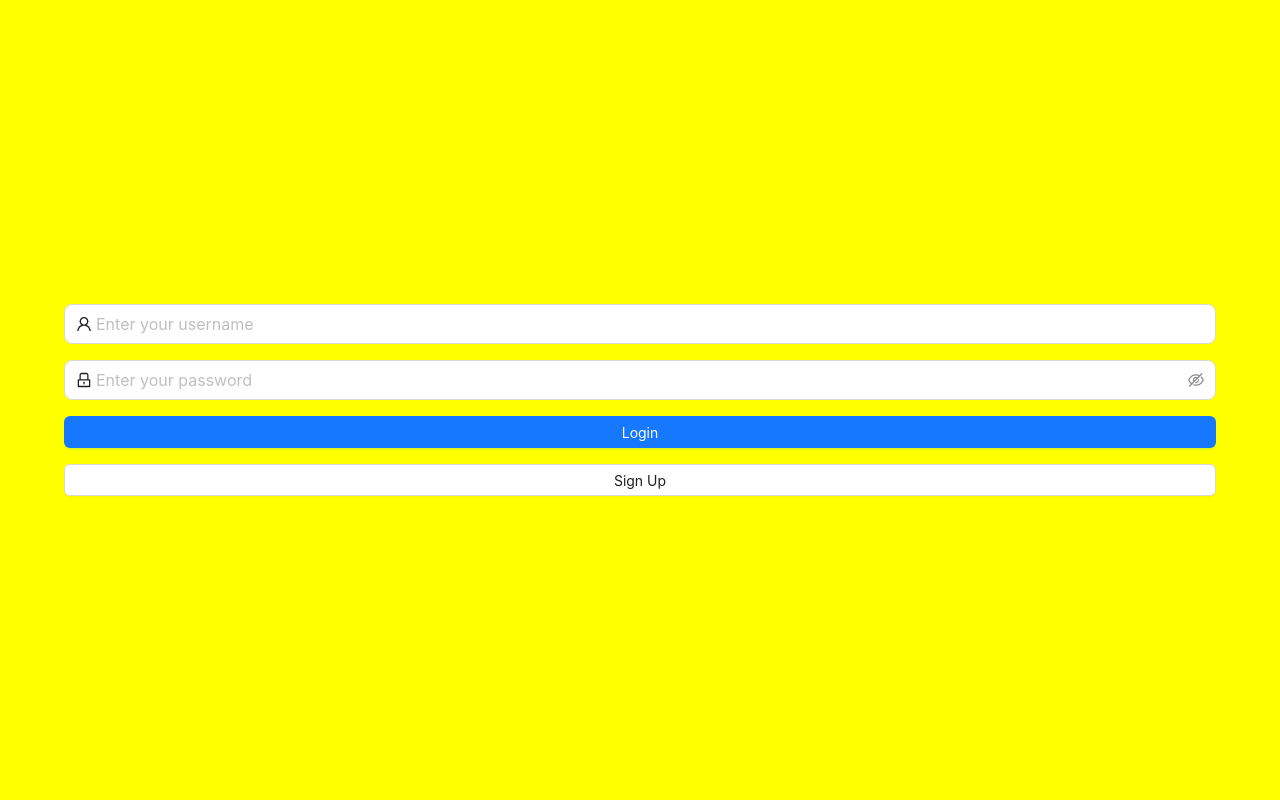
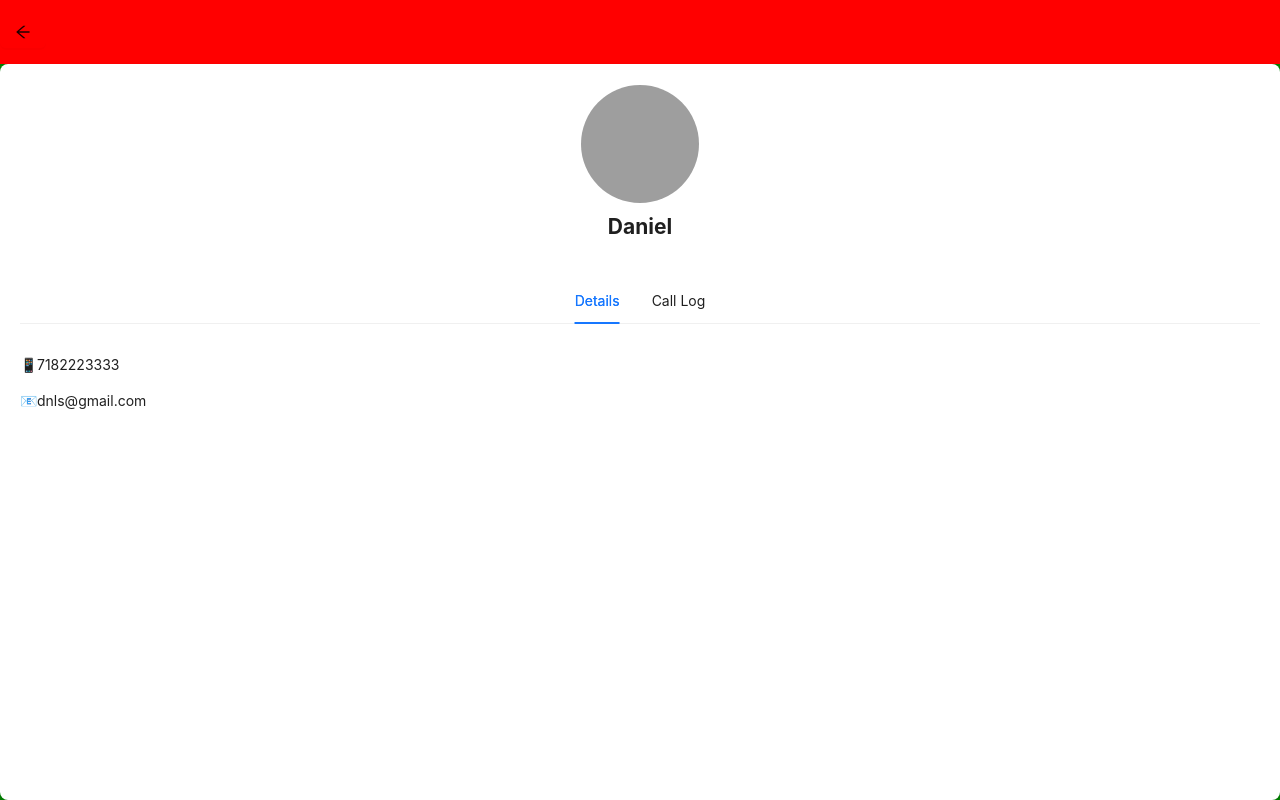
Before and after one commit to DanielSosunov/sosu-prm-frontend-reactjs, a React (Create React App) app: page /next in a window 1280 px wide. Built offline with nearby package versions, Linux system fonts and the light colour scheme; grey boxes are pictures that could not be loaded.

Commit message:
Added better error modal, fixed apimanager, added logger, added localstorage, added contact view

```diff
--- a/package.json
+++ b/package.json
@@ -9,6 +9,7 @@
     "antd": "^5.15.2",
     "react": "^18.2.0",
     "react-dom": "^18.2.0",
+    "react-router-dom": "^6.22.3",
     "react-scripts": "5.0.1",
     "web-vitals": "^2.1.4"
   },
--- a/src/App.js
+++ b/src/App.js
@@ -1,12 +1,30 @@
-import logo from "./logo.svg";
+import { BrowserRouter as Router, Route, Routes } from "react-router-dom";
 import "./App.css";
 import LoginForm from "./pages/auth/login";
+import ContactPage from "./pages/contact/view";
 
 function App() {
   return (
-    <div className="App">
-      <LoginForm />
-    </div>
+    <Router>
+      <div className="App">
+        <Routes>
+          <Route path="/" element={<LoginForm />} />
+          <Route
+            path="/next"
+            element={
+              <ContactPage
+                contact={{
+                  name: "Daniel",
+                  phone: "7182223333",
+                  email: "dnls@gmail.com",
+                  photo: "https://www.w3schools.com/w3css/img_avatar3.png",
+                }}
+              />
+            }
+          />
+        </Routes>
+      </div>
+    </Router>
   );
 }
 
--- a/src/pages/auth/login.jsx
+++ b/src/pages/auth/login.jsx
@@ -1,19 +1,18 @@
 import React, { useEffect, useState } from "react";
-import {
-  InfoCircleOutlined,
-  UserOutlined,
-  EyeInvisibleOutlined,
-  EyeTwoTone,
-  LockOutlined,
-} from "@ant-design/icons";
-import { Input, Tooltip, Button, Space } from "antd";
+import { useNavigate } from "react-router-dom";
+import { Input, Button, Modal } from "antd";
+import { UserOutlined, LockOutlined } from "@ant-design/icons";
 import APIManager from "../../utils/APIManager";
+import LocalStorageManager from "../../utils/LocalStorageManager";
 
 const LoginForm = () => {
   const [username, setUsername] = useState("");
   const [password, setPassword] = useState("");
   const [loginLoading, setLoginLoading] = useState(false);
   const [signupLoading, setSignupLoading] = useState(false);
+  const [errorModalVisible, setErrorModalVisible] = useState(false);
+  const [errorMessage, setErrorMessage] = useState("");
+  const navigate = useNavigate();
 
   useEffect(() => {
     console.log(username, password);
@@ -22,10 +21,17 @@ const LoginForm = () => {
   const handleLogin = async () => {
     setLoginLoading(true);
     try {
-      await APIManager.login({ username, password });
-      // Handle successful login
+      const response = await APIManager.login({ username, password });
+      if (response.success === true) {
+        LocalStorageManager.setItem("authToken", response.data.token);
+        navigate("/contact");
+      } else {
+        setErrorMessage(response.message);
+        setErrorModalVisible(true);
+      }
     } catch (error) {
-      // Handle login error
+      setErrorMessage("An error occurred during login.");
+      setErrorModalVisible(true);
     } finally {
       setLoginLoading(false);
     }
@@ -34,13 +40,25 @@ const LoginForm = () => {
   const handleSignup = async () => {
     setSignupLoading(true);
     try {
-      await APIManager.signup({ username, password });
-      // Handle successful signup
+      const response = await APIManager.signup({ username, password });
+      if (response.success === true) {
+        LocalStorageManager.setItem("authToken", response.data.token);
+        navigate("/contact");
+      } else {
+        setErrorMessage(response.message);
+        setErrorModalVisible(true);
+      }
     } catch (error) {
-      // Handle signup error
+      setErrorMessage("An error occurred during signup.");
+      setErrorModalVisible(true);
     } finally {
       setSignupLoading(false);
     }
+  };
+
+  const handleErrorModalClose = () => {
+    setErrorModalVisible(false);
+    setErrorMessage("");
   };
 
   return (
@@ -66,6 +84,20 @@ const LoginForm = () => {
           Sign Up
         </Button>
       </div>
+
+      <Modal
+        open={errorModalVisible}
+        onCancel={handleErrorModalClose}
+        footer={[
+          <Button key="okay" type="primary" onClick={handleErrorModalClose}>
+            Okay
+          </Button>,
+        ]}
+        centered
+        width="80%"
+      >
+        <p>{errorMessage}</p>
+      </Modal>
     </div>
   );
 };
--- /dev/null
+++ b/src/pages/contact/view.jsx
@@ -0,0 +1,99 @@
+import React from "react";
+import { Button, Tabs, Layout, Avatar } from "antd";
+import { ArrowLeftOutlined } from "@ant-design/icons";
+
+const { Header, Content } = Layout;
+const { TabPane } = Tabs;
+
+const ContactPage = ({ contact, onBack }) => {
+  const { name, phone, email, photo, location } = contact;
+
+  return (
+    <Layout style={styles.container}>
+      <Header style={styles.header}>
+        <Button style={styles.backButton} onClick={onBack}>
+          <ArrowLeftOutlined />
+        </Button>
+      </Header>
+      <Content style={styles.content}>
+        <div style={styles.contactCard}>
+          <Avatar size={120} src={photo} style={{ alignSelf: "center" }} />
+          <h2 style={styles.name}>{name}</h2>
+          <p style={styles.location}>{location}</p>
+          <Tabs defaultActiveKey="details" centered>
+            <TabPane tab="Details" key="details">
+              <p style={styles.info}>
+                <span role="img" aria-label="phone">
+                  &#128241;
+                </span>{" "}
+                {phone}
+              </p>
+              <p style={styles.info}>
+                <span role="img" aria-label="email">
+                  &#128231;
+                </span>{" "}
+                {email}
+              </p>
+            </TabPane>
+            <TabPane tab="Call Log" key="callLog">
+              <p>Call log content goes here.</p>
+            </TabPane>
+          </Tabs>
+        </div>
+      </Content>
+    </Layout>
+  );
+};
+
+export default ContactPage;
+
+const styles = {
+  container: {
+    height: "100vh",
+    backgroundColor: "yellow",
+  },
+  header: {
+    backgroundColor: "red",
+    padding: 0,
+    display: "flex",
+    alignItems: "center",
+  },
+  backButton: {
+    border: "none",
+    backgroundColor: "transparent",
+    fontSize: "16px",
+    // padding: "10px",
+  },
+  content: {
+    display: "flex",
+    justifyContent: "center",
+    alignItems: "center",
+    // padding: "20px",
+    backgroundColor: "green",
+  },
+  contactCard: {
+    width: "100%",
+    height: "100%",
+    backgroundColor: "#fff",
+    padding: "20px",
+    borderRadius: "8px",
+    boxShadow: "0 2px 4px rgba(0, 0, 0, 0.1)",
+    display: "flex",
+    flexDirection: "column",
+    // alignItems: "center",
+  },
+  name: {
+    marginTop: "10px",
+    marginBottom: "5px",
+  },
+  location: {
+    marginBottom: "20px",
+    color: "#888",
+    // backgroundColor: "blue",
+  },
+  info: {
+    marginBottom: "10px",
+    display: "flex",
+    alignItems: "center",
+  },
+};
--- a/src/utils/APIManager.js
+++ b/src/utils/APIManager.js
@@ -26,9 +26,9 @@ const APIManager = {
     try {
       const response = await fetch(url, options);
 
-      if (!response.ok) {
-        throw new Error(`HTTP error! status: ${response.status}`);
-      }
+      //   if (!response.ok) {
+      //     throw new Error(`HTTP error! status: ${response.status}`);
+      //   }
 
       const data = await response.json();
       return data;
--- /dev/null
+++ b/src/utils/LocalStorageManager.js
@@ -0,0 +1,22 @@
+// LocalStorageManager.js
+
+const LocalStorageManager = {
+  setItem: (key, value) => {
+    localStorage.setItem(key, JSON.stringify(value));
+  },
+
+  getItem: (key) => {
+    const value = localStorage.getItem(key);
+    return value ? JSON.parse(value) : null;
+  },
+
+  removeItem: (key) => {
+    localStorage.removeItem(key);
+  },
+
+  clear: () => {
+    localStorage.clear();
+  },
+};
+
+export default LocalStorageManager;
```
Also changed, not shown: src/utils/Logger.js (added, +15 -0 lines), 1 other file (tests, documents, lock files or other folders).
